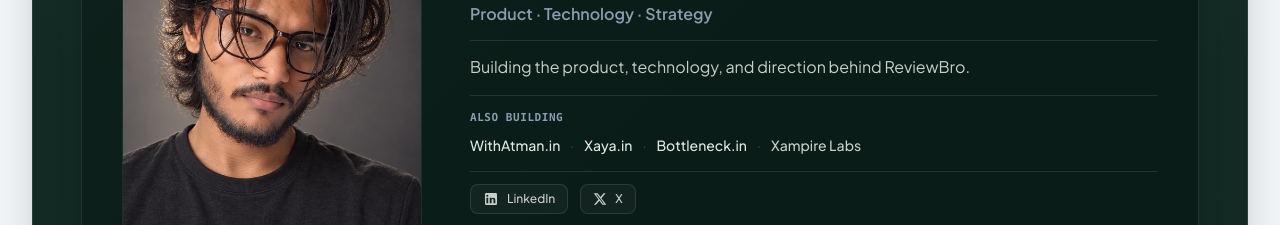
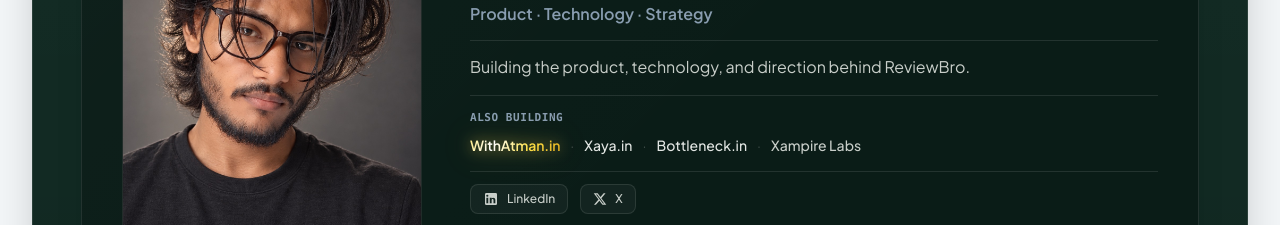
Before and after one commit to Prithvi-X/ReviewBro, a React (Vite) app: page / in a window 1280 px wide. Shown: the part 3540-3765 px from the top of the page. Built offline with nearby package versions, Linux system fonts and the light colour scheme.

Commit message:
feat(team): add refined golden shine attention effect to WithAtman.in link

```diff
--- a/src/components/landing/FoundingTeam.tsx
+++ b/src/components/landing/FoundingTeam.tsx
@@ -113,7 +113,11 @@
                         href={venture.href}
                         target="_blank"
                         rel="noopener noreferrer"
-                        className="text-neutral-200 hover:text-white underline-offset-4 hover:underline transition-colors duration-200 font-medium"
+                        className={
+                          venture.highlight === 'gold'
+                            ? 'gold-shine-text font-semibold relative inline-block underline-offset-4 hover:underline transition-all duration-300'
+                            : 'text-neutral-200 hover:text-white underline-offset-4 hover:underline transition-colors duration-200 font-medium'
+                        }
                       >
                         {venture.name}
                       </a>
--- a/src/lib/constants.ts
+++ b/src/lib/constants.ts
@@ -263,7 +263,7 @@
 ]
 
 export const PRIMARY_FOUNDER_VENTURES = [
-  { name: 'WithAtman.in', href: 'https://WithAtman.in/' },
+  { name: 'WithAtman.in', href: 'https://WithAtman.in/', highlight: 'gold' as const },
   { name: 'Xaya.in', href: 'https://Xaya.in/' },
   { name: 'Bottleneck.in', href: 'https://Bottleneck.in/' },
   { name: 'Xampire Labs', href: undefined as string | undefined },
--- a/src/styles/tokens.css
+++ b/src/styles/tokens.css
@@ -82,3 +82,44 @@
   --duration-normal: 250ms;
   --duration-slow: 400ms;
 }
+
+/* --- GOLDEN SHINE ATTENTION EFFECT --- */
+@keyframes goldShine {
+  0% {
+    background-position: -200% 0;
+  }
+  100% {
+    background-position: 200% 0;
+  }
+}
+
+@keyframes goldPulse {
+  0%, 100% {
+    filter: drop-shadow(0 0 6px rgba(245, 197, 66, 0.45)) drop-shadow(0 0 12px rgba(234, 179, 8, 0.2));
+  }
+  50% {
+    filter: drop-shadow(0 0 10px rgba(254, 240, 138, 0.75)) drop-shadow(0 0 20px rgba(245, 197, 66, 0.45));
+  }
+}
+
+.gold-shine-text {
+  background: linear-gradient(
+    110deg,
+    #eab308 0%,
+    #fde047 30%,
+    #ffffff 50%,
+    #fde047 70%,
+    #ca8a04 100%
+  );
+  background-size: 200% 100%;
+  -webkit-background-clip: text;
+  -webkit-text-fill-color: transparent;
+  animation: goldShine 3s linear infinite, goldPulse 3s ease-in-out infinite;
+  font-weight: 700;
+  letter-spacing: -0.01em;
+  display: inline-block;
+}
+
+.gold-shine-text:hover {
+  filter: drop-shadow(0 0 14px rgba(254, 240, 138, 0.9)) drop-shadow(0 0 24px rgba(245, 197, 66, 0.6));
+}
```
